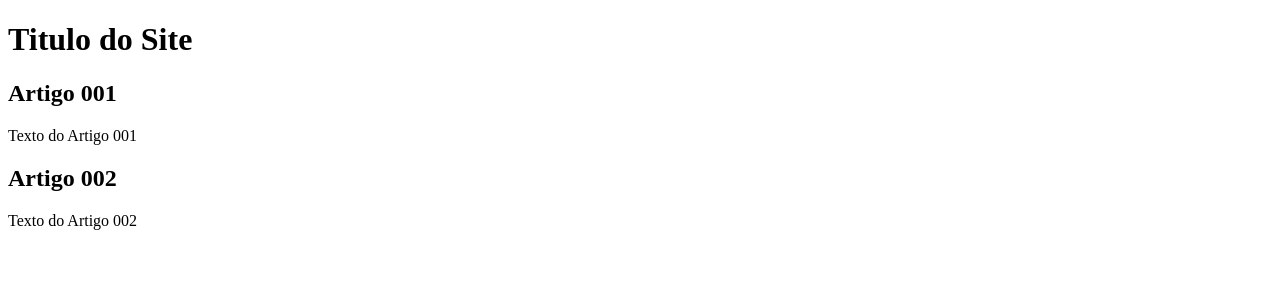
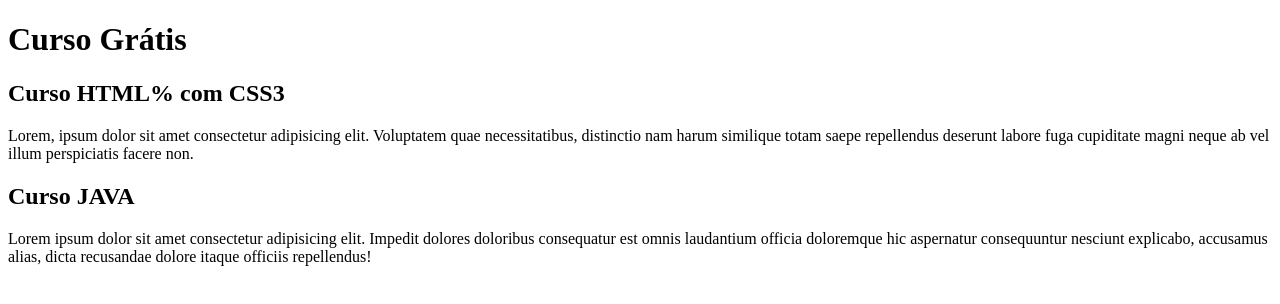
Before and after one commit to AriJunio/projeto-site, a plain HTML site: page index.html in a window 1280 px wide. Drawn offline with Linux system fonts and the light colour scheme.

Commit message:
comecei a escrever conteúdo

```diff
--- a/index.html
+++ b/index.html
@@ -8,15 +8,15 @@
 <body>
     <main>
         <header>
-            <h1>Titulo do Site</h1>
+            <h1>Curso Grátis</h1>
         </header>
         <article>
-            <h2> Artigo 001</h2>
-            <p>Texto do Artigo 001</p>
+            <h2> Curso HTML% com CSS3</h2>
+            <p>Lorem, ipsum dolor sit amet consectetur adipisicing elit. Voluptatem quae necessitatibus, distinctio nam harum similique totam saepe repellendus deserunt labore fuga cupiditate magni neque ab vel illum perspiciatis facere non.</p>
         </article>
         <article>
-            <h2>Artigo 002</h2>
-            <p>Texto do Artigo 002</p>
+            <h2>Curso JAVA</h2>
+            <p>Lorem ipsum dolor sit amet consectetur adipisicing elit. Impedit dolores doloribus consequatur est omnis laudantium officia doloremque hic aspernatur consequuntur nesciunt explicabo, accusamus alias, dicta recusandae dolore itaque officiis repellendus!</p>
         </article>
     </main>
 </body>
```
